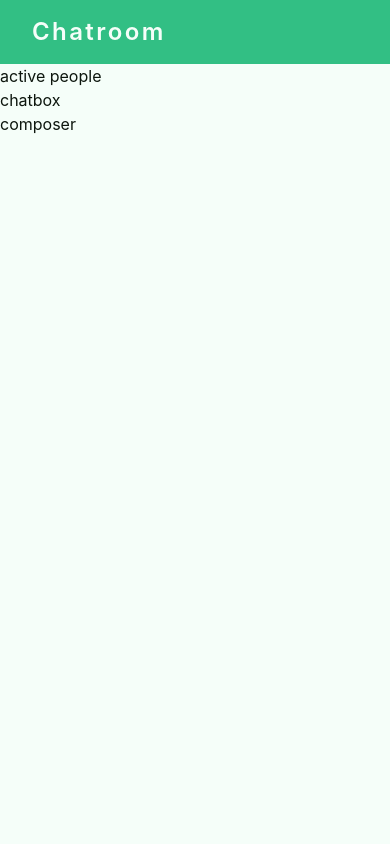
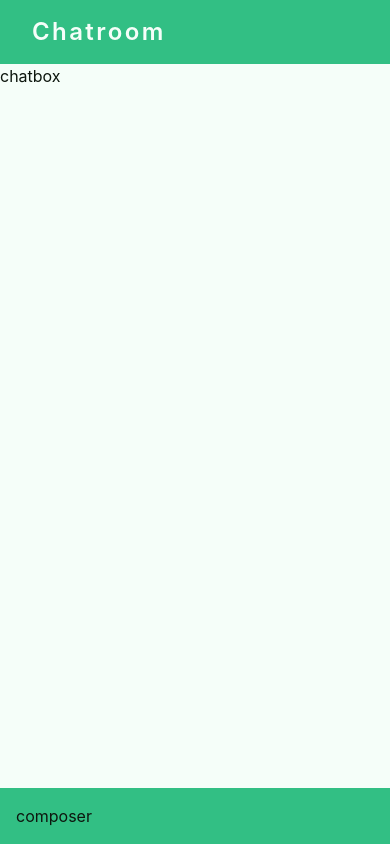
Before and after one commit to res-londres/chatroom, a React (Vite) app: page / in a window 390 px wide. Built offline with nearby package versions, Linux system fonts and the light colour scheme; what @iconify/tailwind4 would draw is missing.

Commit message:
feat(ui): add foundation for hidden mobile sidebar and chatbox

```diff
--- a/src/App.jsx
+++ b/src/App.jsx
@@ -5,11 +5,13 @@ function App() {
         <span className="icon-[ph--sidebar-simple] text-3xl md:hidden"></span>
         <h1>Chatroom</h1>
       </header>
-      <div>
-        <aside>active people</aside>
-        <main>
-          <div>chatbox</div>
-          <div>composer</div>
+      <div className="flex flex-1 overflow-hidden">
+        <aside className="fixed inset-y-0 left-0 w-64 -translate-x-full transform transition-transform">
+          active people
+        </aside>
+        <main className="flex flex-1 flex-col">
+          <div className="flex flex-1 overflow-y-auto">chatbox</div>
+          <div className="flex-end bg-[#32BF84] p-4">composer</div>
         </main>
       </div>
     </div>
```
